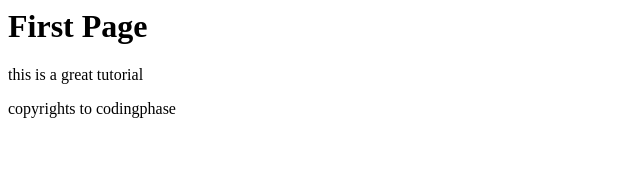
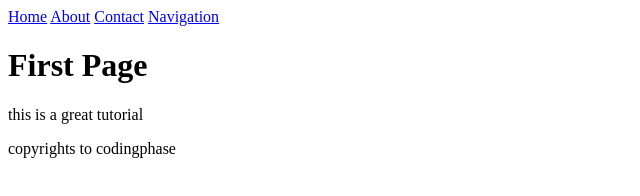
Before and after one commit to karimalomari/git-course, a plain HTML site: page index.html in a window 1280 px wide. Shown: the whole page, without its empty margins (0-640 px from the left). Drawn offline with Linux system fonts and the light colour scheme.

Commit message:
changed background to blue and added a header navigation to the page

```diff
--- a/css/main.css
+++ b/css/main.css
@@ -1,3 +1,3 @@
 body {
-  background: red;
+  background: blue;
 }
--- a/index.html
+++ b/index.html
@@ -1,6 +1,12 @@
 <html>
   <head></head>
   <body>
+    <header>
+      <a href="/home.html">Home</a>
+      <a href="/home.html">About</a>
+      <a href="/home.html">Contact</a>
+      <a href="/home.html">Navigation</a>
+    </header>
     <h1>First Page</h1>
     <p>this is a great tutorial</p>
     <footer>copyrights to codingphase</footer>
```
